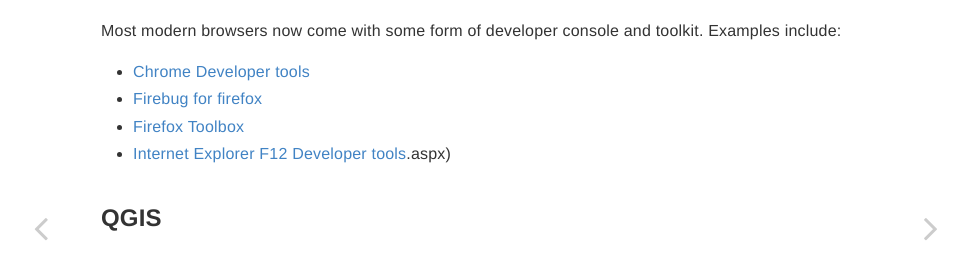
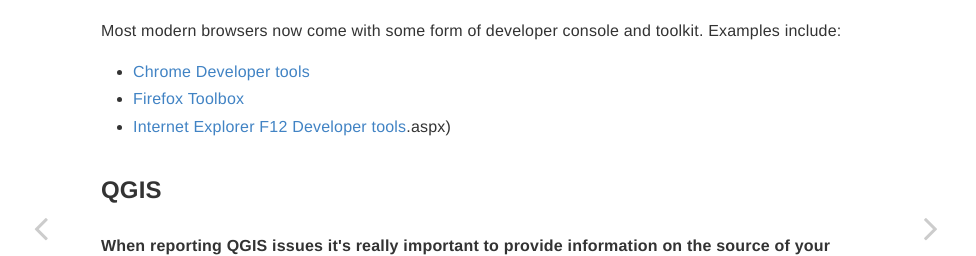
Before and after one commit to nickbearman/dontbeafraidtocommit, a plain HTML site: page bugs/specifics.html in a window 1280 px wide. Shown: the part 197-453 px from the top of the page, 304-1280 px from the left. Drawn offline with Linux system fonts and the light colour scheme.

Commit message:
Removed link to firebug

```diff
--- a/bugs/specifics.html
+++ b/bugs/specifics.html
@@ -369,7 +369,6 @@
 <p>Most modern browsers now come with some form of developer console and toolkit. Examples include:</p>
 <ul>
 <li><a href="https://developer.chrome.com/devtools" target="_blank">Chrome Developer tools</a></li>
-<li><a href="http://getfirebug.com/" target="_blank">Firebug for firefox</a></li>
 <li><a href="https://developer.mozilla.org/en-US/docs/Tools/Tools_Toolbox" target="_blank">Firefox Toolbox</a></li>
 <li><a href="https://msdn.microsoft.com/en-us/library/gg589507(v=vs.85" target="_blank">Internet Explorer F12 Developer tools</a>.aspx)</li>
 </ul>
```
